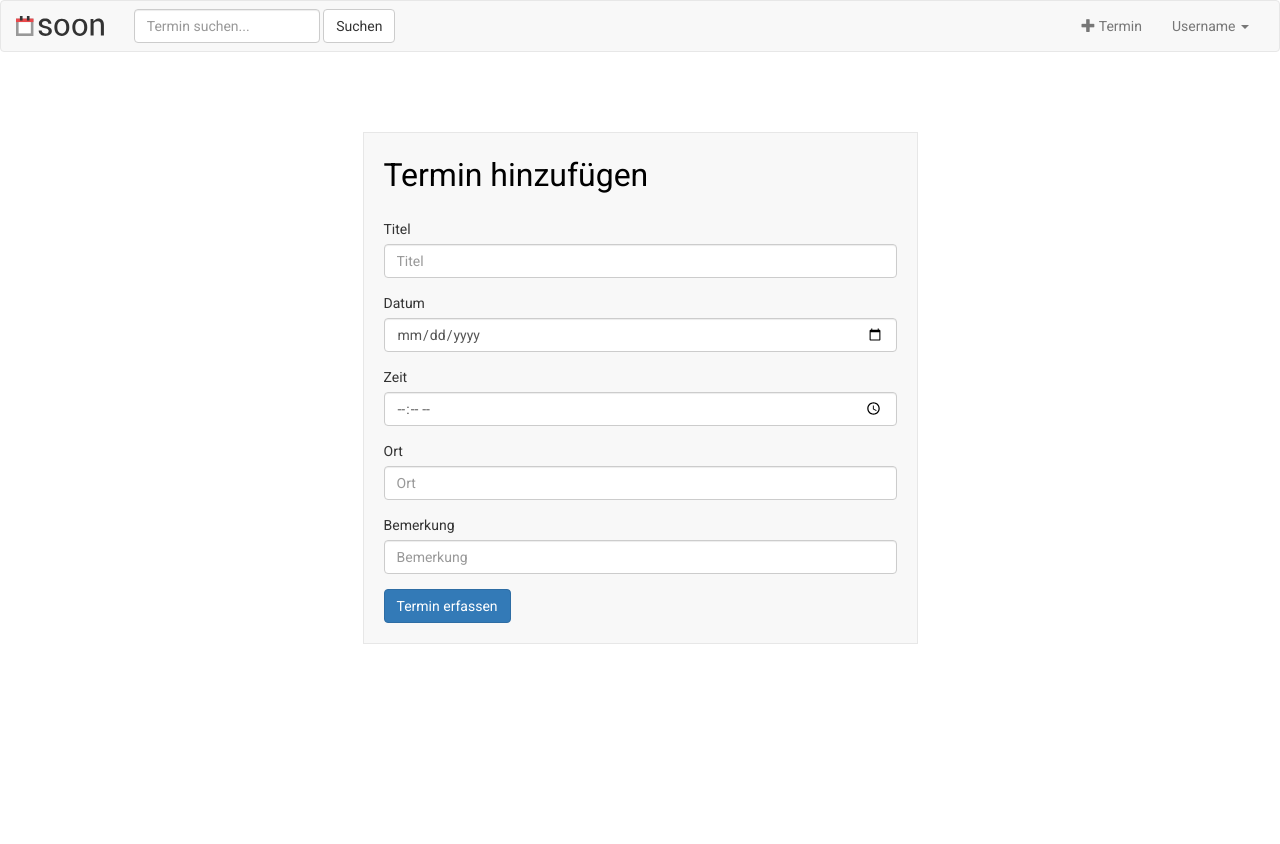
After one commit to danielphpmaster/soon, a PHP site: page /add.php in a window 1280 px wide. The commit adds this page. Run offline with PHP 8.4, Linux system fonts and the light colour scheme; some libraries are stand-ins or nearby versions.

Commit message:
Marc
- Seite zum Erstellen von Terminen erstellt
- Navbar um Botton ergänzt
- Datenbankexport

```diff
--- /dev/null
+++ b/add.php
@@ -0,0 +1,56 @@
+<!DOCTYPE html>
+
+<html>
+
+<?php
+	$title = "Termin hinzufügen - soon";
+?>
+
+<head>
+	<?php include 'head.php';?>
+</head>
+
+<body>
+	<?php include 'navbar.php';?>
+
+	<div class="container">
+		<div class="row">
+			<div class="col-xs-12 col-md-3">
+			</div>
+			<div class="col-xs-12 col-md-6">
+				<div class="box">
+					<h2>
+						Termin hinzufügen
+					</h2>
+					<form>
+						<div class="form-group">
+							<label for="exampleInputUsername1">Titel</label>
+							<input type="text" class="form-control" id="exampleInputEmail1" aria-describedby="emailHelp" placeholder="Titel">
+						</div>
+						<div class="form-group">
+							<label for="exampleInputEmail1">Datum</label>
+							<input type="date" class="form-control" id="exampleInputEmail1" aria-describedby="emailHelp" placeholder="Datum">
+						</div>
+						<div class="form-group">
+							<label for="exampleInputEmail1">Zeit</label>
+							<input type="time" class="form-control" id="exampleInputEmail1" aria-describedby="emailHelp" placeholder="Zeit">
+						</div>
+						<div class="form-group">
+							<label for="exampleInputPassword1">Ort</label>
+							<input type="text" class="form-control" id="exampleInputPassword1" placeholder="Ort">
+						</div>
+						<div class="form-group">
+							<label for="exampleInputPassword1">Bemerkung</label>
+							<input type="text" class="form-control" id="exampleInputPassword1" placeholder="Bemerkung">
+						</div>
+						<button type="submit" class="btn btn-primary">Termin erfassen</button>
+					</form>
+				</div>
+			</div>
+			<div class="col-xs-12 col-md-3">
+			</div>
+		</div>
+	</div>
+</body>
+
+</html>
--- a/navbar.php
+++ b/navbar.php
@@ -20,6 +20,7 @@
 				<button type="submit" class="btn btn-default">Suchen</button>
 			</form>
 			<ul class="nav navbar-nav navbar-right">
+				<li><a href="add.php"><span class="glyphicon glyphicon-plus" aria-hidden="true"></span> Termin</a></li>
 				<li class="dropdown">
 				<a href="#" class="dropdown-toggle" data-toggle="dropdown" role="button" aria-haspopup="true" aria-expanded="false">Username <span class="caret"></span></a>
 				<ul class="dropdown-menu">
```
Also changed, not shown: soon.sql (added, +84 -0 lines).
